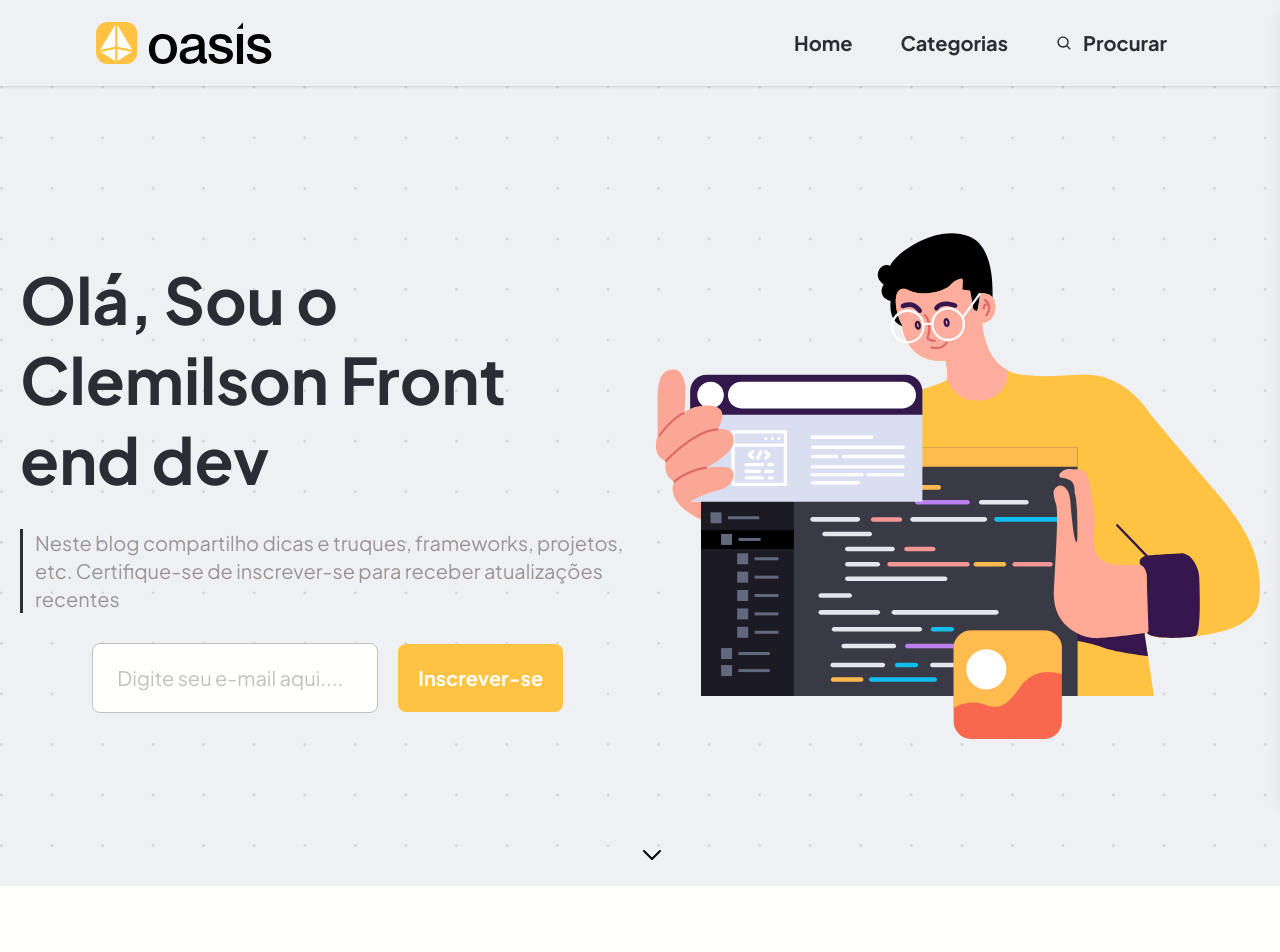
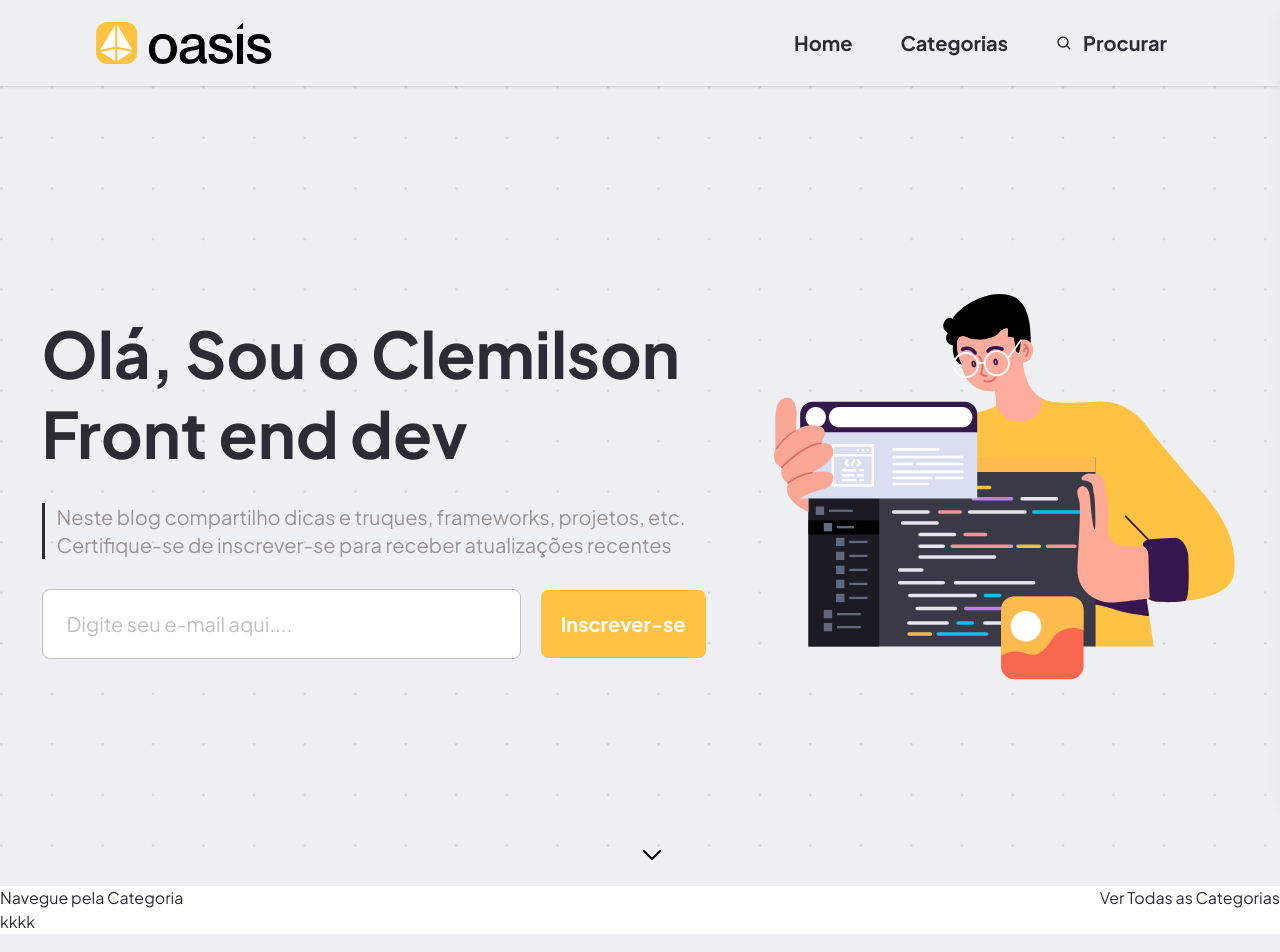
Before and after one commit to ClemilsonAzevedo/oasis-blog, a Next.js app: page / in a window 1280 px wide. Shown: the top 952 px of the page. Built offline with nearby package versions, Linux system fonts and the light colour scheme.

Commit message:
style: Presentation UI responsive

```diff
--- /dev/null
+++ b/src/app/components/CategoryDropdown/DropdownHeader.tsx
@@ -0,0 +1,20 @@
+type DropdownHeaderProps = {
+  props: {
+    isDropDownOpen: boolean
+    setIsDropDownOpen: (value: boolean) => void
+    categoryTitle: string
+  }
+}
+
+export function DropdownHeader({ props }: DropdownHeaderProps) {
+  const { isDropDownOpen, setIsDropDownOpen, categoryTitle } = props
+
+  return (
+    <div>
+      <div className="flex items-center justify-between w-full">
+        <h5>Navegue pela Categoria</h5>
+        <button type="button">Ver Todas as Categorias</button>
+      </div>
+    </div>
+  )
+}
--- /dev/null
+++ b/src/app/components/CategoryDropdown/index.tsx
@@ -0,0 +1,16 @@
+import { DropdownHeader } from './DropdownHeader'
+
+export function CategoryDropdown() {
+  return (
+    <div>
+      <DropdownHeader
+        props={{
+          isDropDownOpen: false,
+          setIsDropDownOpen: () => {},
+          categoryTitle: 'Opahhhh',
+        }}
+      />
+      <div>kkkk</div>
+    </div>
+  )
+}
--- a/src/app/page.tsx
+++ b/src/app/page.tsx
@@ -2,16 +2,17 @@ import HomeSideImage from '@/assets/HomeSideImage.svg'
 import { ChevronDownIcon } from '@/assets/icons/ChevronDown'
 import Image from 'next/image'
 import { AppButton } from './components/AppButton'
+import { CategoryDropdown } from './components/CategoryDropdown'
 
 export default function Home() {
   return (
     <section>
       <div
         id="home"
-        className="h-screen flex flex-col justify-center md:justify-between md:flex-row items-center gap-4 bg-blogLightGray100 relative -z-10 p-5"
+        className="h-screen flex flex-col justify-center md:justify-center md:flex-row items-center gap-4 bg-blogLightGray100 relative -z-10 p-5"
       >
-        <div className="flex flex-col-reverse items-center justify-center lg:flex-row gap-5">
-          <div className="gap-[30px] flex flex-col justify-center items-center">
+        <div className="flex flex-col-reverse items-center justify-center md:justify-around w-full lg:flex-row gap-5">
+          <div className="gap-[30px] flex flex-col justify-center md:items-start items-center max-w-[664px]">
             <h1 className="text-4xl lg:text-[64px] text-center md:text-left leading-tight font-bold">
               Olá, Sou o Clemilson Front end dev
             </h1>
@@ -19,11 +20,11 @@ export default function Home() {
               Neste blog compartilho dicas e truques, frameworks, projetos, etc.
               Certifique-se de inscrever-se para receber atualizações recentes
             </p>
-            <div className="flex items-center justify-center gap-5">
+            <div className="flex items-center justify-center gap-5 md:w-full">
               <input
                 type="text"
                 placeholder="Digite seu e-mail aqui...."
-                className="py-5 px-6 leading-none bg-blogWhite rounded-lg md:text-xl placeholder:text-blogGray border border-blogGray"
+                className="py-5 px-6 leading-none bg-blogWhite rounded-lg md:text-xl placeholder:text-blogGray border border-blogGray md:flex-1"
               />
               <AppButton className="px-5">Inscrever-se</AppButton>
             </div>
@@ -33,7 +34,7 @@ export default function Home() {
             src={HomeSideImage}
             alt="User Preview WebSites in hand"
             quality={100}
-            className="lg:w-full w-1/2"
+            className="lg:w-full w-1/2 max-w-[470px] max-h-[387px]"
           />
         </div>
 
@@ -44,9 +45,8 @@ export default function Home() {
           <ChevronDownIcon />
         </button>
       </div>
-      <div className="h-screen flex flex-col justify-center md:flex-row md:justify-between items-center gap-4">
-        <h1>Clemilson</h1>
-        <p>Olá Mundo</p>
+      <div className="">
+        <CategoryDropdown />
       </div>
     </section>
   )
```
